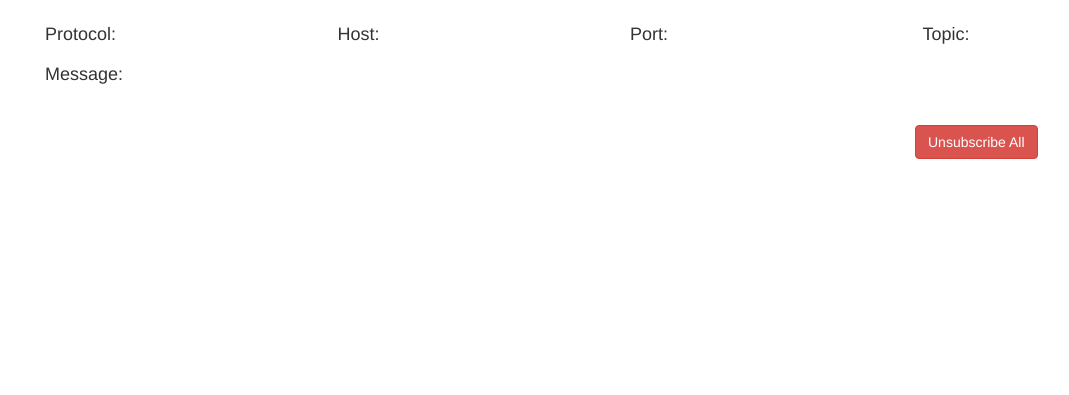
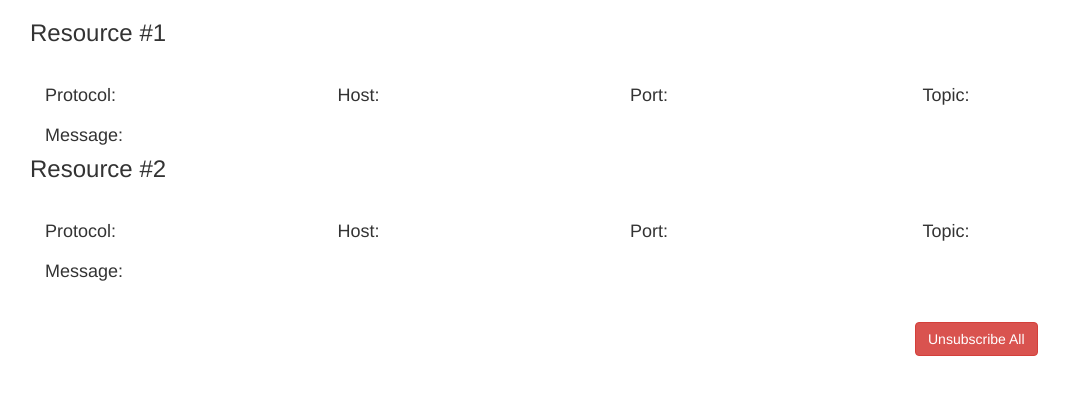
Before and after one commit to Wutaky/TestCoAP-MQTT, a Flask app: template templates/test_result.html in a window 1280 px wide. Shown: the part 50-445 px from the top of the page, without its empty margins (25-1094 px from the left). Run offline with Flask 2, Linux system fonts and the light colour scheme; the template is opened without the code that fills it, so the values that code supplies are empty; some libraries are stand-ins or nearby versions.

Commit message:
add second form

```diff
--- a/coap_client_GET.py
+++ b/coap_client_GET.py
@@ -1,6 +1,6 @@
 import sys
 
-from twisted.internet import reactor, defer
+from twisted.internet import reactor
 from twisted.python import log
 
 import txthings.coap as coap
--- a/main.py
+++ b/main.py
@@ -2,11 +2,21 @@ from gevent import monkey
 monkey.patch_all()
 
 import sys
-import paho.mqtt.client as mqtt
 
 from flask import Flask, render_template, redirect, request, flash
 from flask_socketio import SocketIO, emit
-# from coap_client_GET import c_client
+
+import paho.mqtt.client as mqtt
+
+
+from twisted.internet import reactor
+from twisted.python import log
+
+import txthings.coap as coap
+import txthings.resource as resource
+
+from ipaddress import ip_address
+
 
 app = Flask(__name__)
 app.config['SECRET_KEY'] = 'secret!'
@@ -21,7 +31,7 @@ class MQTT_subscribe(object):
 
 	def on_message(mqttc, obj, msg):
 	    print(msg.topic+"\n"+str(msg.payload))
-	    socketio.emit('echo', {'payload': msg.payload}, broadcast = True, namespace = '/socket_test')
+	    socketio.emit('mqtt_echo', {'payload': msg.payload}, broadcast = True, namespace = '/socket_test')
 
 	def on_subscribe(mqttc, obj, mid, granted_qos):
 	    print("Subscribed: "+str(mid)+" "+str(granted_qos))
@@ -39,47 +49,105 @@ class MQTT_subscribe(object):
 	mqttc.on_message = on_message
 
 
+class CoAP_subscribe():
+    def __init__(self, protocol):
+        self.protocol = protocol
+        reactor.callLater(1, self.requestResource)
+
+    def requestResource(self, host, topic, port):
+        request = coap.Message(code=coap.GET)
+        #Send request to "coap://192.168.0.100:5683/temp-and-humi"
+        request.opt.uri_path = (topic,)
+        request.opt.observe = 0
+        request.remote = (ip_address(host), port)
+        d = protocol.request(request, observeCallback=self.printLaterResponse)
+        d.addCallback(self.printResponse)
+        d.addErrback(self.noResponse)
+
+    def printResponse(self, response):
+        print 'First result: ' + response.payload
+        socketio.emit('coap_echo', {'payload': msg.payload}, broadcast = True, namespace = '/socket_test')
+        #reactor.stop()
+
+    def printLaterResponse(self, response):
+        print 'Observe result: ' + response.payload
+        socketio.emit('coap_echo', {'payload': msg.payload}, broadcast = True, namespace = '/socket_test')
+
+    def noResponse(self, failure):
+        print 'Failed to fetch resource:'
+        print failure
+
+
 @app.route('/', methods = ['GET', 'POST'])
 def homepage():
 	if request.method == 'POST':
-		protocol = request.form['protocol']
-		host = request.form['host']
-		port = request.form['port']
-		topic = request.form["topic"]
+		protocol_1 = request.form['protocol_1']
+		host_1 = request.form['host_1'].strip()
+		port_1 = request.form['port_1'].strip()
+		topic_1 = request.form["topic_1"].strip()
+		protocol_2 = request.form['protocol_2'].strip()
+		host_2 = request.form['host_2'].strip()
+		port_2 = request.form['port_2'].strip()
+		topic_2 = request.form["topic_2"].strip()
 		validation = True
+		empty_1 = True
+		empty_2 = True
 
-		if host.strip() == '':
+		if port_1.isdigit():
+			port_1 = int(port_1)
+		if port_2.isdigit():
+			port_2 = int(port_2)
+
+		if host_1 != '' or port_1 != '' or topic_1 != '':
+			empty_1 = False
+		if host_2 != '' or port_2 != '' or topic_2 != '':
+			empty_2 = False
+
+		if host_1 == '' and not empty_1 or host_2 == '' and not empty_2 or empty_1 and empty_2:
 			validation = False
 			flash('Host can not be empty!')
-		if port.strip() == '':
+		if port_1 == '' and not empty_1 or port_2 == '' and not empty_2 or empty_1 and empty_2:
 			validation = False
 			flash('Port can not be empty!')
-		if not port.isdigit() and port > 9999:
+		if port_1 > 9999 and not empty_1 or port_2 > 9999 and not empty_2:
 			validation = False
 			flash('Wrong port!')
-		if topic.strip() == '':
+		if topic_1 == '' and not empty_1 or topic_2 == '' and not empty_2 or empty_1 and empty_2:
 			validation = False
 			flash('Topic can not be empty!')
 
-		result = {'protocol': protocol,
-				  'host': host,
-				  'port': port,
-				  'topic': topic
+		result = {'protocol_1': protocol_1,
+				  'host_1': host_1,
+				  'port_1': port_1,
+				  'topic_1': topic_1,
+				  'empty_1': empty_1,
+				  'protocol_2': protocol_2,
+				  'host_2': host_2,
+				  'port_2': port_2,
+				  'topic_2': topic_2,
+				  'empty_2': empty_2
 				  }
+
 		if validation:
-			port = int(port)
-			if protocol == 'MQTT':
-				m_sub = MQTT_subscribe()
-				m_sub.subscribe(host, port, topic)
+			if not empty_1:
+				if protocol_1 == 'MQTT':
+					m_sub = MQTT_subscribe()
+					m_sub.subscribe(host_1, port_1, topic_1)
+				if protocol_1 == 'CoAP':
+					pass
+			if not empty_2:
+				if protocol_2 == 'CoAP':
+					pass
+				if protocol_2 == 'MQTT':
+					print('Come in!')
+					# m_sub = MQTT_subscribe()
+					# m_sub.subscribe(host_2, port_2, topic_2)
+
 			return render_template('test_result.html', result = result)
 		else:
 			return render_template('test.html', result = result)
 	else:
-		result = {'host': '',
-			  'port': '',
-			  'topic': ''
-			  }
-		return render_template('test.html', result = result)
+		return render_template('test.html', result = {})
 
 
 @app.route('/unsubscribe/', methods = ['GET'])
--- a/templates/layout.html
+++ b/templates/layout.html
@@ -26,7 +26,6 @@
 	</header>
 
 	<body class="body">
-		<div class="border-row" style="width: 100%; margin-bottom: 15px;"></div>
 		<div class="container">
 			{% block content %}{% endblock %}
 		</div>
--- a/templates/test_result.html
+++ b/templates/test_result.html
@@ -3,9 +3,9 @@
 <script type="text/javascript" charset="utf-8">
 	$(document).ready(function(){
 		var socket = io.connect('http://' + document.domain + ':' + location.port + '/socket_test');
-		socket.on('echo', function(msg) {
+		socket.on('mqtt_echo', function(msg) {
 			var message = msg.payload.replace('\n', '<br>');
-            $('#output').html(message);
+            $('#output_1').html(message);
         });
 	});
 </script>
@@ -13,27 +13,56 @@
 
 {% block content %}
 <div class="row">
+	{% if not result.empty_1 %}
+		<h3>Resource #1</h3>
+		<br>
+		<div class="col-md-3">
+			<h4>Protocol:</h4>
+			<p>{{ result.protocol_1 }}</p>
+		</div>
+		<div class="col-md-3">
+			<h4>Host:</h4>
+			<p>{{ result.host_1 }}</p>
+		</div>
+		<div class="col-md-3">
+			<h4>Port:</h4>
+			<p>{{ result.port_1 }}</p>
+		</div>
+		<div class="col-md-3">
+			<h4>Topic:</h4>
+			<p>{{ result.topic_1 }}</p>
+		</div>
+		<div class="col-md-12">
+			<h4>Message:</h4>
+			<p><div id="output_1"></div></p>
+		</div>
+	{% endif %}
+
+	{% if not result.empty_2 %}
+	<br>
+	<h3>Resource #2</h3>
+	<br>
 	<div class="col-md-3">
 		<h4>Protocol:</h4>
-		<p>{{ result.protocol }}</p>
+		<p>{{ result.protocol_2 }}</p>
 	</div>
 	<div class="col-md-3">
 		<h4>Host:</h4>
-		<p>{{ result.host }}</p>
+		<p>{{ result.host_2 }}</p>
 	</div>
 	<div class="col-md-3">
 		<h4>Port:</h4>
-		<p>{{ result.port }}</p>
+		<p>{{ result.port_2 }}</p>
 	</div>
 	<div class="col-md-3">
 		<h4>Topic:</h4>
-		<p>{{ result.topic }}</p>
+		<p>{{ result.topic_2 }}</p>
 	</div>
 	<div class="col-md-12">
 		<h4>Message:</h4>
-		<p><div id="output"></div></p>
+		<p><div id="output_1"></div></p>
 	</div>
-
+	{% endif %}
 </div>
 <div class="row">
 	<div class="border-row" style="width: 100%; margin-bottom: 30px;"></div>
```
Also changed, not shown: templates/test.html (+40 -4 lines).
